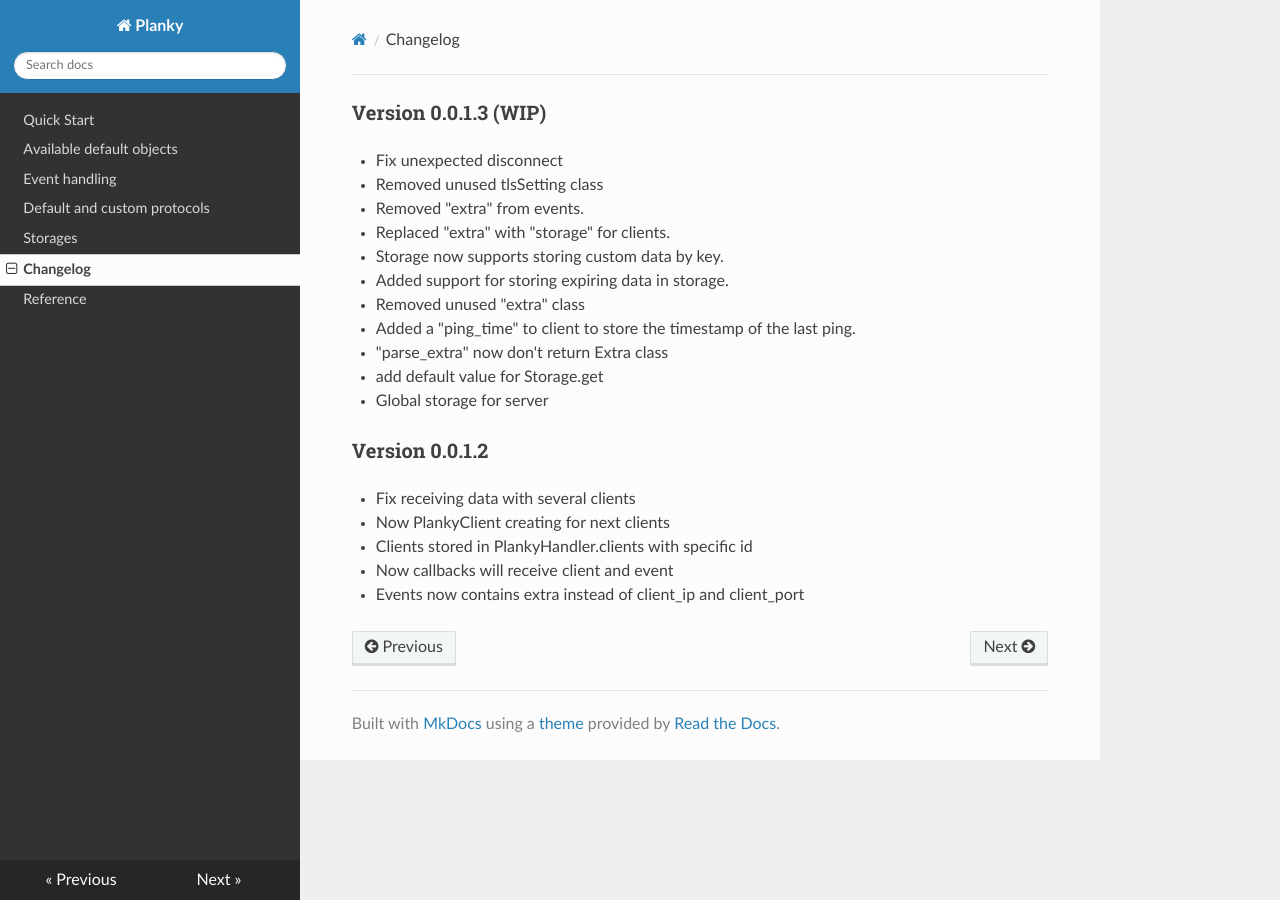
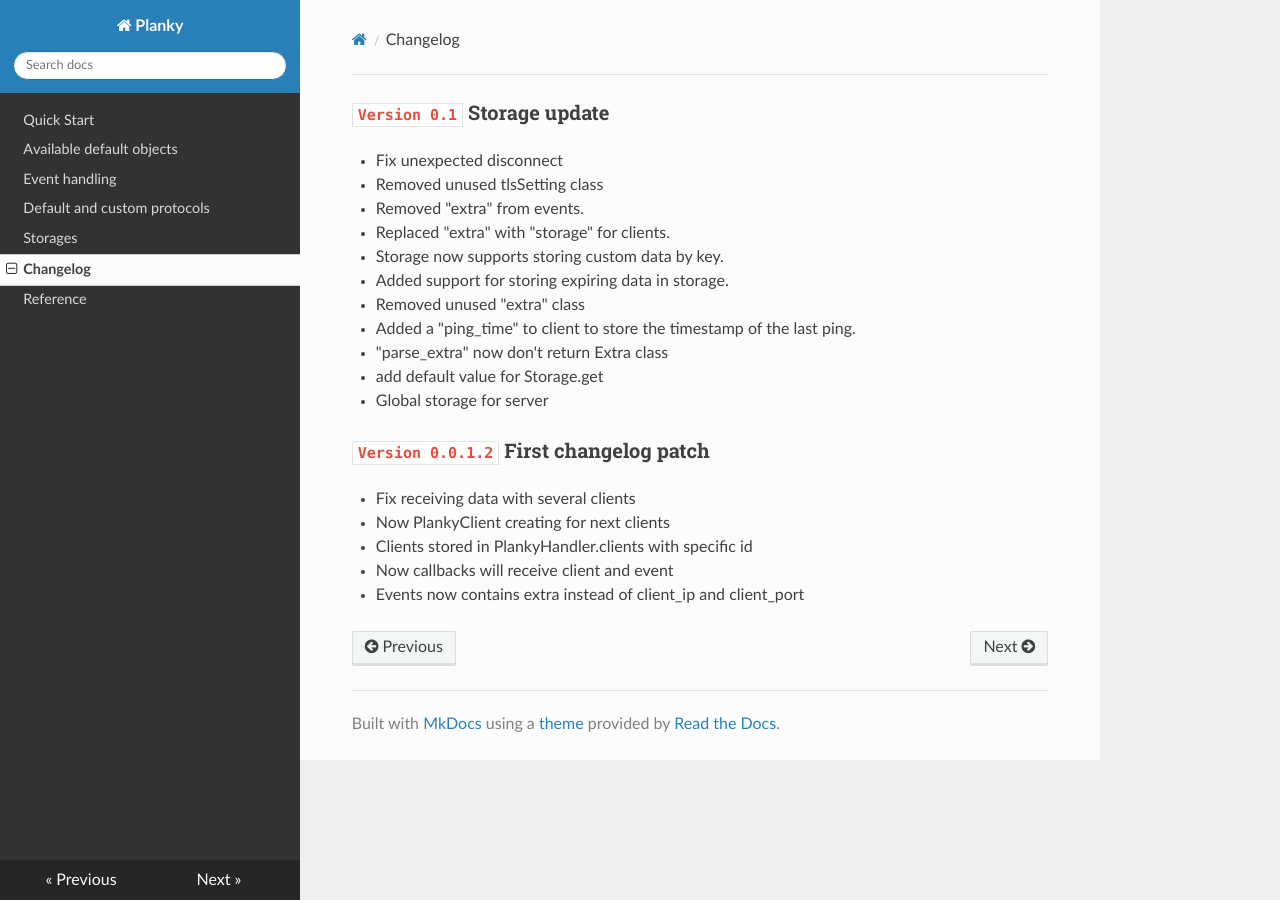
Before and after one commit to BonePolk/Planky, an MkDocs documentation site: the page built from docs/changelog.md, in a window 1280 px wide. Built offline with MkDocs 1.6.1, drawn with Linux system fonts in a browser that asks for light colours; nearby versions of some CDN libraries.

Commit message:
Version 0.1 Release

```diff
--- a/docs/changelog.md
+++ b/docs/changelog.md
@@ -1,4 +1,4 @@
-### Version 0.0.1.3 (WIP)
+### `Version 0.1` Storage update
 
 - Fix unexpected disconnect
 - Removed unused tlsSetting class
@@ -12,7 +12,7 @@
 - add default value for Storage.get
 - Global storage for server
 
-### Version 0.0.1.2
+### `Version 0.0.1.2` First changelog patch
 
 - Fix receiving data with several clients
 - Now PlankyClient creating for next clients
--- a/pyproject.toml
+++ b/pyproject.toml
@@ -4,7 +4,7 @@ build-backend = "setuptools.build_meta"
 
 [project]
 name = "planky"
-version = "0.0.1.2"
+version = "0.1"
 authors = [
   { name="BonePolk", email="bonepolk@gmail.com" },
 ]
```
